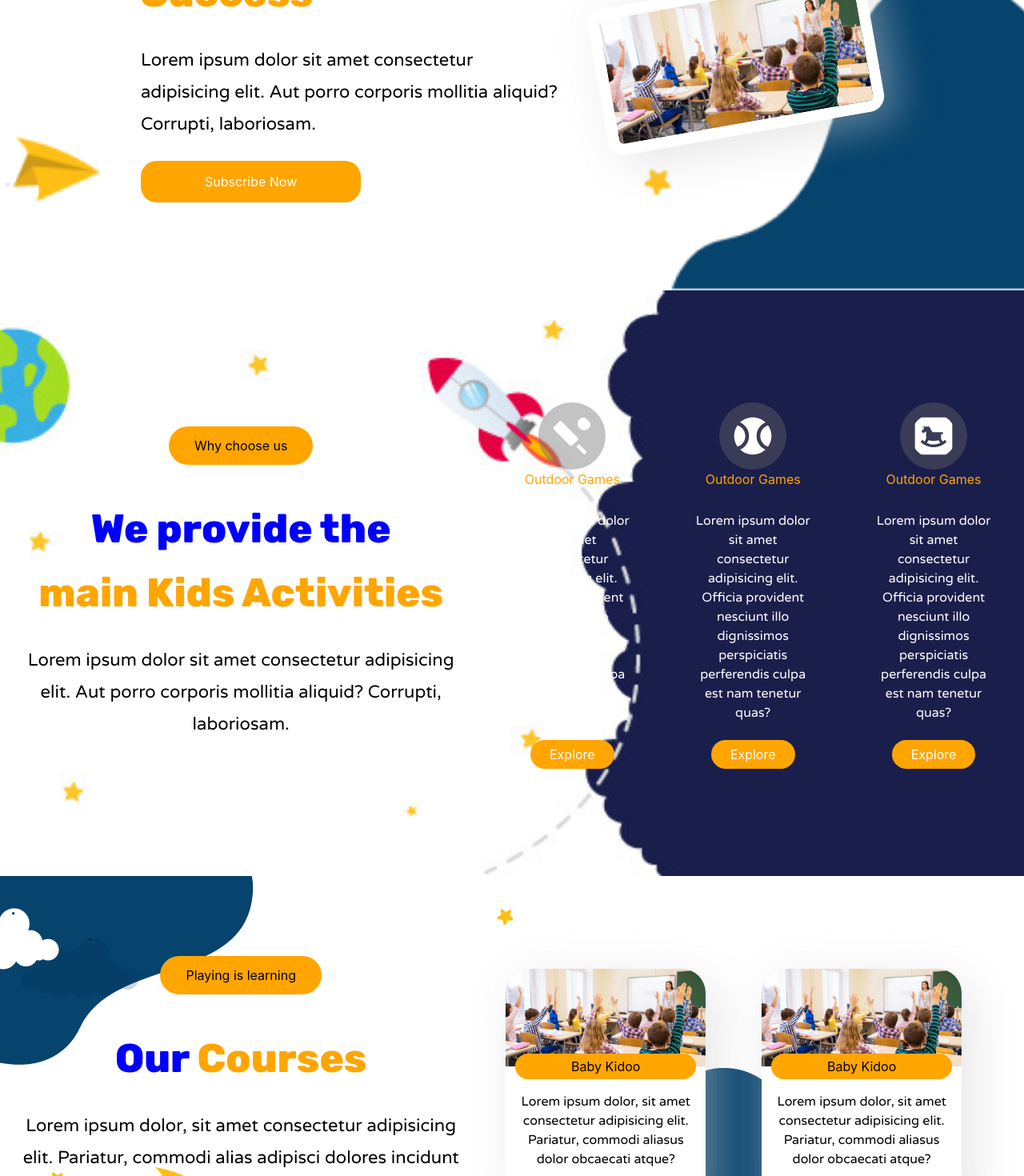
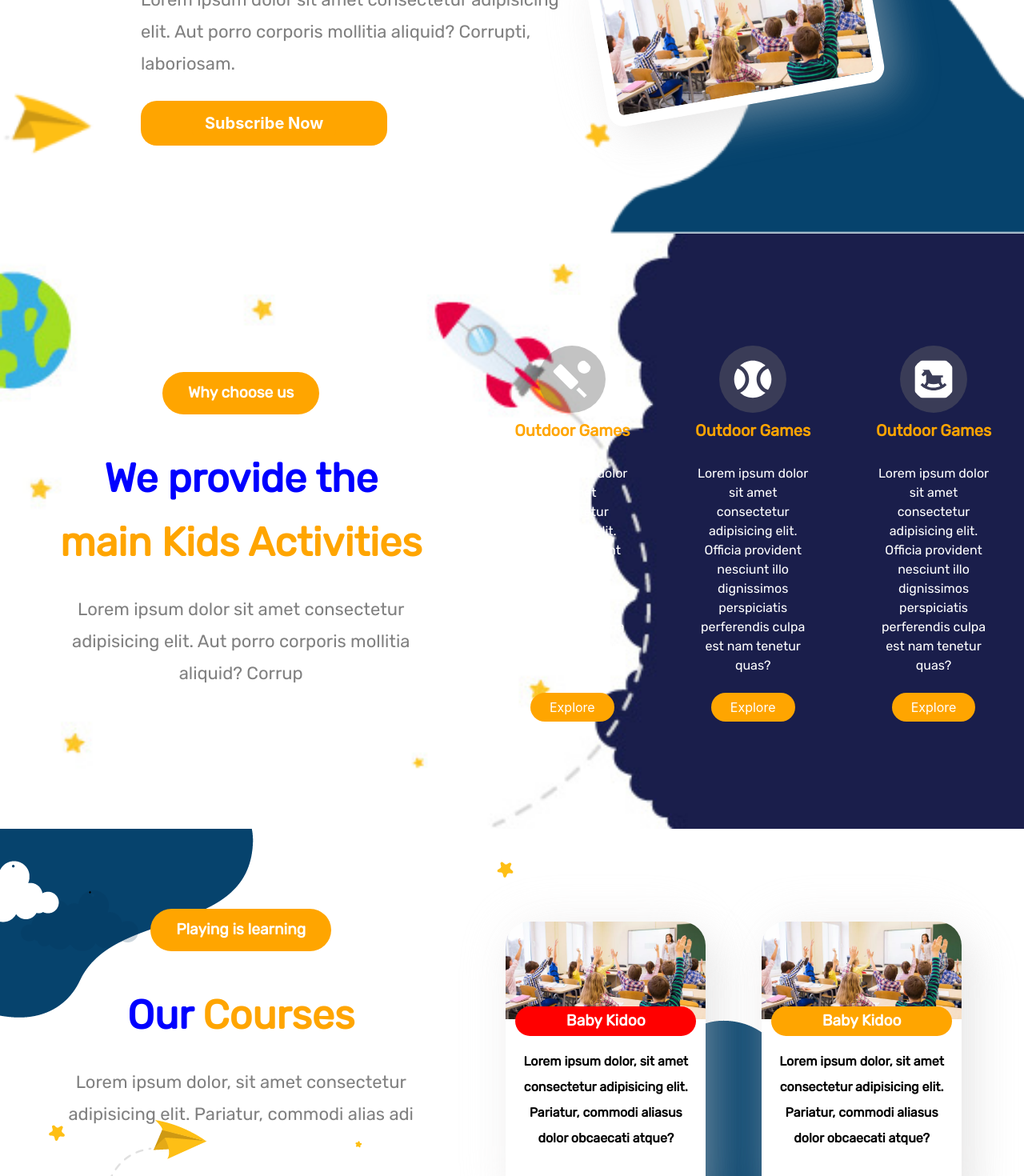
Before and after one commit to doyinDev1/stemfest, a React (Create React App) app: page / in a window 1280 px wide. Shown: the part 1140-2610 px from the top of the page at 80% size. Built offline with nearby package versions, Linux system fonts and the light colour scheme.

Commit message:
STyling added

```diff
--- a/public/index.html
+++ b/public/index.html
@@ -20,7 +20,7 @@
     />
 
     <link
-      href="https://fonts.googleapis.com/css2?family=Rubik:wght@800&family=Varela+Round&display=swap"
+      href="https://fonts.googleapis.com/css2?family=Rubik&family=Varela+Round&display=swap"
       rel="stylesheet"
     />
 
--- a/src/components/Card.js
+++ b/src/components/Card.js
@@ -8,7 +8,9 @@ function Card({ image, title, about, age }) {
         className="text-center  mx-3 -mt-4"
         dangerouslySetInnerHTML={{ __html: title }}
       ></h4>
-      <p className="p-3 pt-4 text-center h-[150px]">{about}</p>
+      <p className="p-3 pt-4 text-center h-[180px] leading-8 font-[600]">
+        {about}
+      </p>
       <h4
         className="text-center py-2"
         dangerouslySetInnerHTML={{ __html: age }}
--- a/src/components/Details.js
+++ b/src/components/Details.js
@@ -11,13 +11,13 @@ function Details({ title, about, header, linkText, link }) {
         className="details__Title text-bold mb-6 text-white lg:text-[50px] lg:leading-[80px]"
         dangerouslySetInnerHTML={{ __html: title }}
       ></h1>
-      <p className="details__About leading-10 md:px-0 md:min-w-0 md:pr-4 lg:pr-0 lg:text-[22px]">
+      <p className="details__About text-white leading-10 md:px-0 md:min-w-0 md:pr-4 lg:pr-0 lg:text-[22px]">
         {about}
       </p>
       <div className="details__Link header__Link relative mt-10">
         <Link
           to={link}
-          className=" text-yellow bg-white p-4 px-16"
+          className=" text-yellow font-bold bg-white p-4 px-16 text-xl"
           dangerouslySetInnerHTML={{ __html: linkText }}
         ></Link>
         {/* <div className="">
--- a/src/components/Details2.js
+++ b/src/components/Details2.js
@@ -8,7 +8,9 @@ function Details2({ title, about, header, linkText, link }) {
         className="text-bold text-blue mb-6 lg:text-[50px] lg:leading-[80px]"
         dangerouslySetInnerHTML={{ __html: title }}
       ></h1>
-      <p className="leading-10  lg:text-[22px]">{about}</p>
+      <p className="leading-10 text-gray lg:max-w-[500px] relative z-10 lg:mx-auto  lg:text-[22px]">
+        {about.slice(0, 100)}
+      </p>
     </div>
   );
 }
--- a/src/components/ServiceOption.js
+++ b/src/components/ServiceOption.js
@@ -2,8 +2,8 @@ function ServiceOption({ icon, title, about, link, linkText }) {
   return (
     <div className="serviceOption m-10 text-center text-white">
       <div className="mx-auto max-w-fit">{icon}</div>
-      <h4 className="text-yellow ">{title}</h4>
-      <p className="my-7"> {about}</p>
+      <h4 className="text-yellow mt-2 text-xl">{title}</h4>
+      <p className="my-7 leading-6 "> {about}</p>
       <a href={link} className="bg-yellow p-2 mt-7 rounded-full px-6">
         {linkText}
       </a>
--- a/src/components/Speakers.js
+++ b/src/components/Speakers.js
@@ -17,8 +17,8 @@ function Speakers({ header, title, about }) {
           image={kidImage}
           about="
               Lorem ipsum dolor, sit amet consectetur adipisicing elit. Pariatur, commodi aliasus dolor obcaecati atque?"
-          title="<h4 class='bg-yellow rounded-full py-1'>Baby Kidoo</h4>"
-          age="<h4 class='text-yellow'> Age 2 to 4 </h4>"
+          title="<h4 class='bg-red rounded-full py-1'>Baby Kidoo</h4>"
+          age="<h4 class='text-red'> Age 2 to 4 </h4>"
         />
         <Card
           image={kidImage}
@@ -31,8 +31,8 @@ function Speakers({ header, title, about }) {
           image={kidImage}
           about="
               Lorem ipsum dolor, sit amet consectetur adipisicing elit. Pariatur, commodi aliasus dolor obcaecati atque?"
-          title="<h4 class='bg-yellow rounded-full py-1'>Baby Kidoo</h4>"
-          age="<h4 class='text-yellow'> Age 2 to 4 </h4>"
+          title="<h4 class='bg-green rounded-full py-1'>Baby Kidoo</h4>"
+          age="<h4 class='text-green'> Age 2 to 4 </h4>"
         />
       </div>
     </div>
--- a/src/index.css
+++ b/src/index.css
@@ -31,13 +31,22 @@ li {
   list-style: none;
 }
 
-h1 {
+h1,
+h3,
+h4,
+p {
   font-family: "Rubik", sans-serif;
   position: relative;
   z-index: 2;
+  font-weight: 800;
 }
 p {
-  font-family: "Varela Round", sans-serif;
+  font-weight: 400;
+}
+h4 {
+  font-size: 1.2rem;
+  font-weight: 600;
+  color: white;
 }
 
 body {
--- a/src/styles/About.css
+++ b/src/styles/About.css
@@ -13,6 +13,9 @@
   transform: rotate(-10deg);
   margin-top: 24px;
   margin-left: 40px;
+}
+.about p {
+  color: gray;
 }
 .about .details__Link a {
   background-color: orange;
--- a/tailwind.config.js
+++ b/tailwind.config.js
@@ -6,6 +6,8 @@ module.exports = {
         yellow: "orange",
         red: "red",
         blue: "blue",
+        gray: "gray",
+        green: "green",
       },
     },
   },
```
